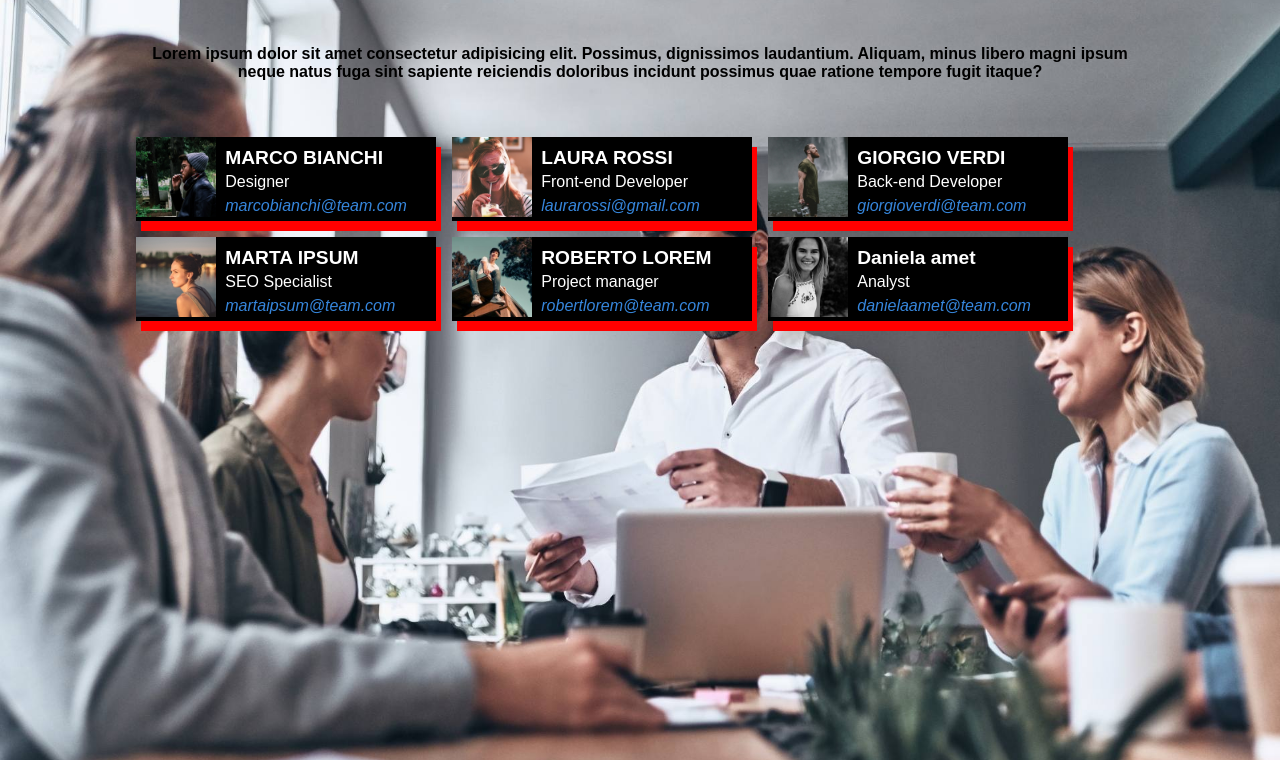
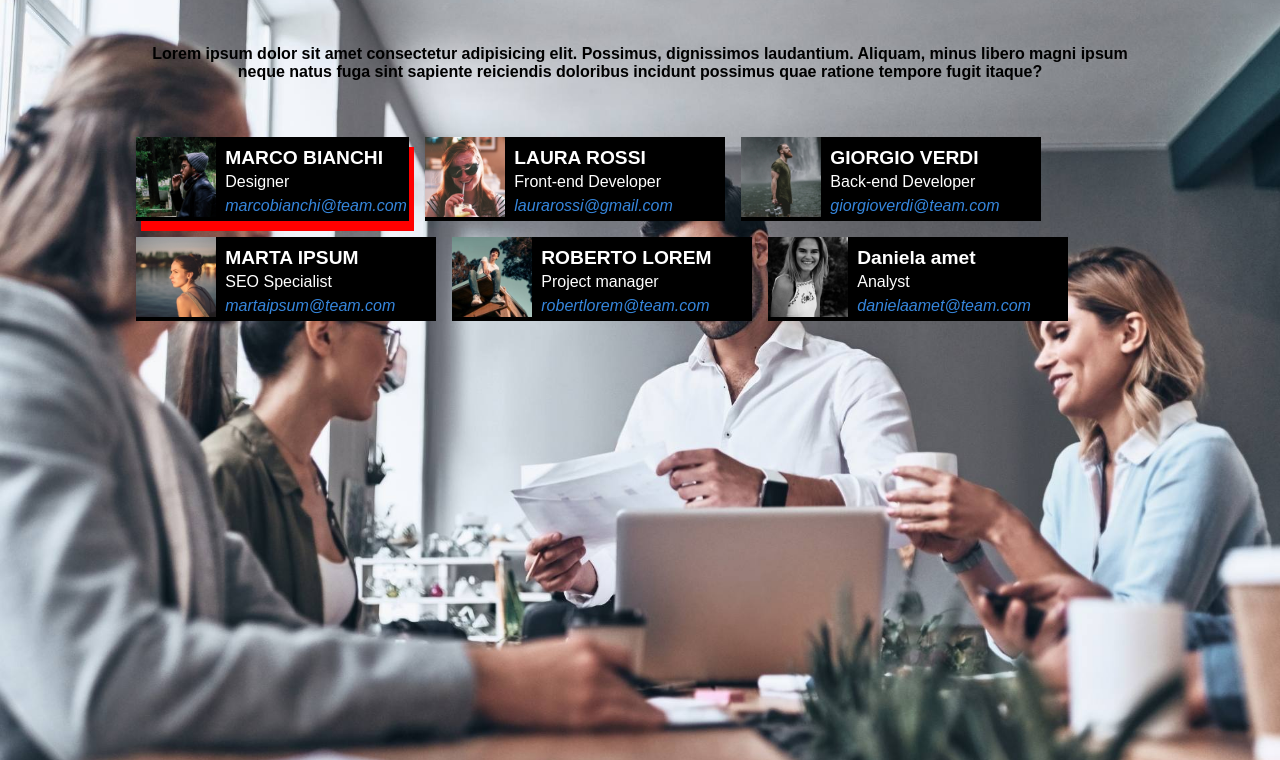
Before and after one commit to Enzo-belardo/html-css-float-cards, a plain HTML site: page index.html in a window 1280 px wide. In both pictures the pointer is over the element 286 px from the left and 219 px from the top of the page. Shown: the part 40-800 px from the top of the page. Drawn offline with Linux system fonts and the light colour scheme.

Commit message:
Aggiunto hover

```diff
--- a/style.css
+++ b/style.css
@@ -40,7 +40,7 @@ address:last-child{
     color: rgb(54, 134, 220);
 }
 
-.box{
+.box:hover{
     width: calc(80%/3) ;
     margin: solid 0.2rem blue;
     box-shadow: 5px 10px red;
```
